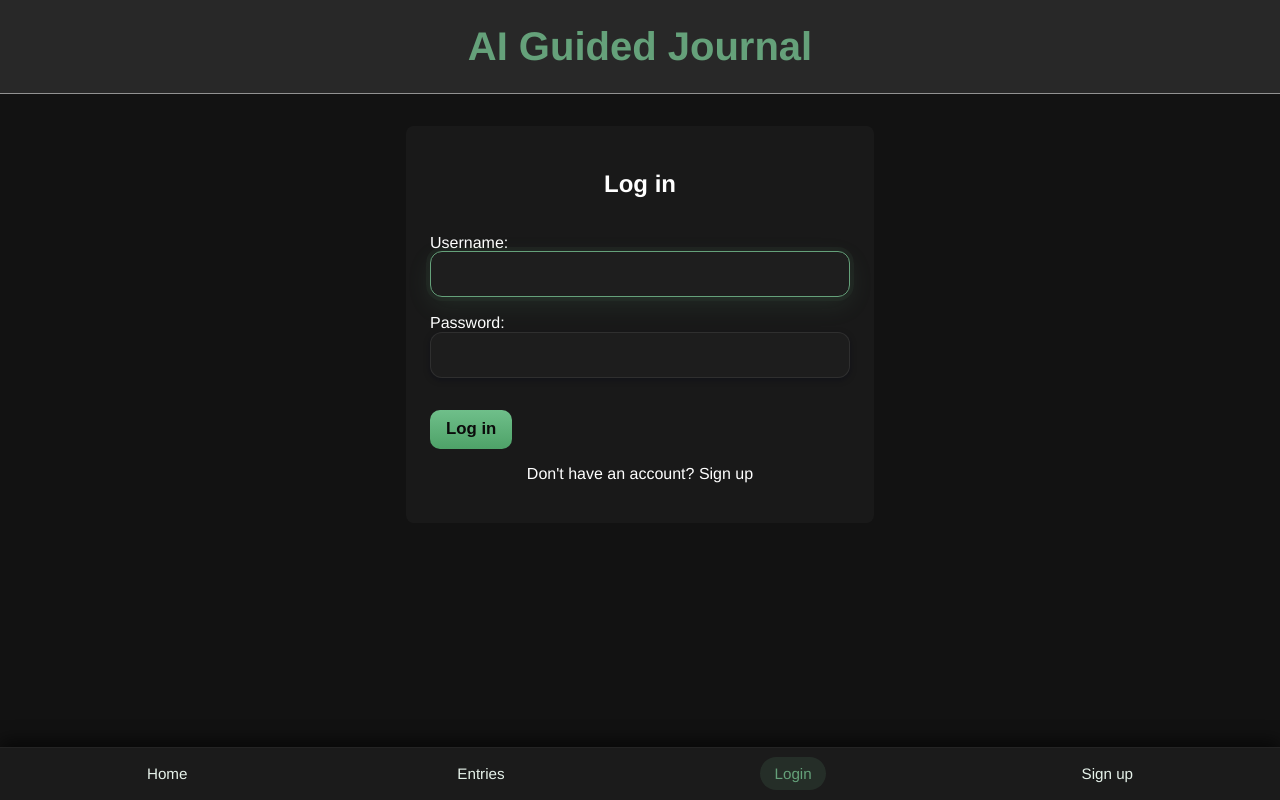
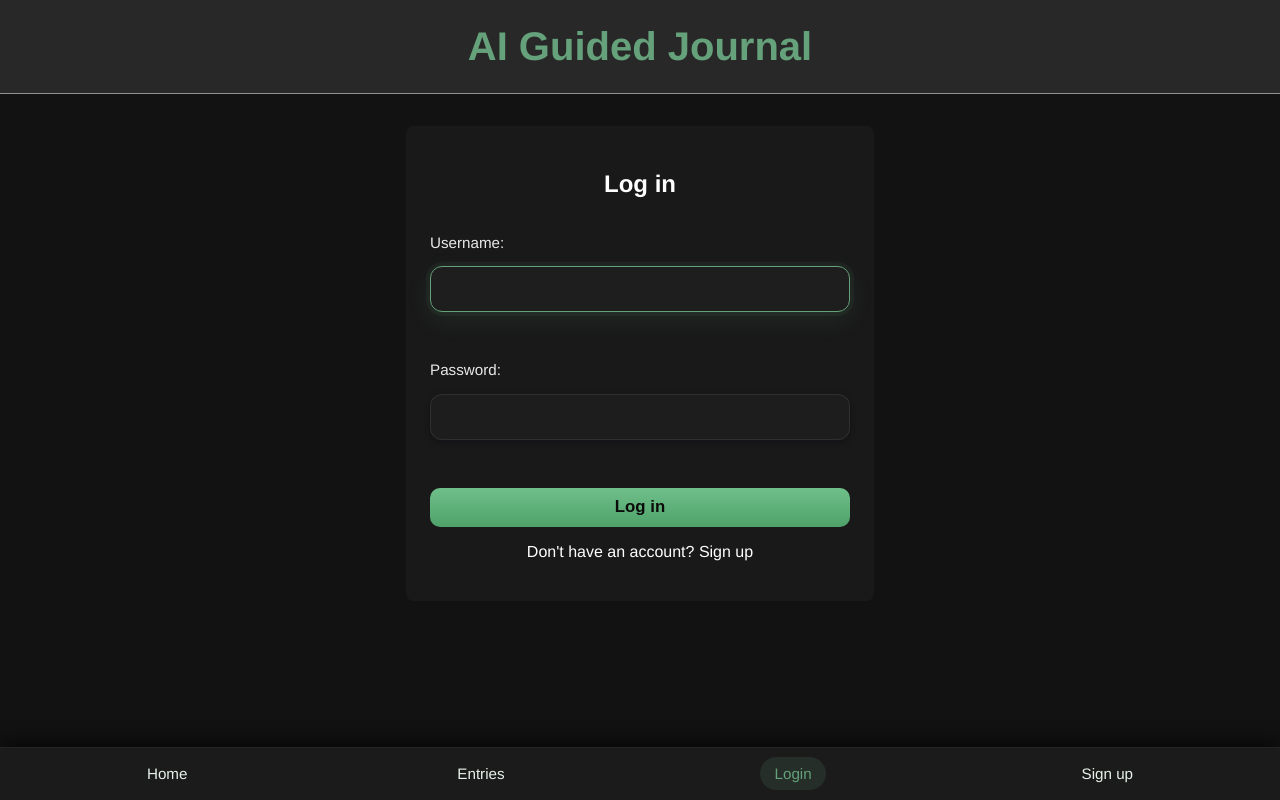
Before and after one commit to rubenzu03/ai-guided-journal, a Django app: page /accounts/login/ in a window 1280 px wide. Run offline with Django 5.2, Linux system fonts and the light colour scheme.

Commit message:
Updated login style

```diff
--- a/journal/static/journal/css/registration/login.css
+++ b/journal/static/journal/css/registration/login.css
@@ -1,4 +1,3 @@
-/* Shared auth container styles (centered) */
 .login-container,
 .signup-container {
   display: flex;
@@ -16,6 +15,17 @@
 .login-container form,
 .signup-container form {
   width: 100%;
+  display: flex;
+  flex-direction: column;
+  gap: 1rem;
+}
+
+.login-container form p label,
+.signup-container form p label {
+  display: block;
+  margin-bottom: 1rem;
+  font-size: 0.95rem;
+  color: rgba(255,255,255,0.9);
 }
 
 input[type="text"],
--- a/journal/templates/registration/login.html
+++ b/journal/templates/registration/login.html
@@ -2,7 +2,7 @@
 Journal{% endblock %} {% block content %}
 <link rel="stylesheet" href="{% static 'journal/css/registration/login.css' %}" />
 <div class="login-container">
-  <h2>Log in</h2>
+  <h2 id="login-title">Log in</h2>
   <form method="post">
     {% csrf_token %} {{ form.as_p }}
     <input type="hidden" name="next" value="{{ next }}" />
```
